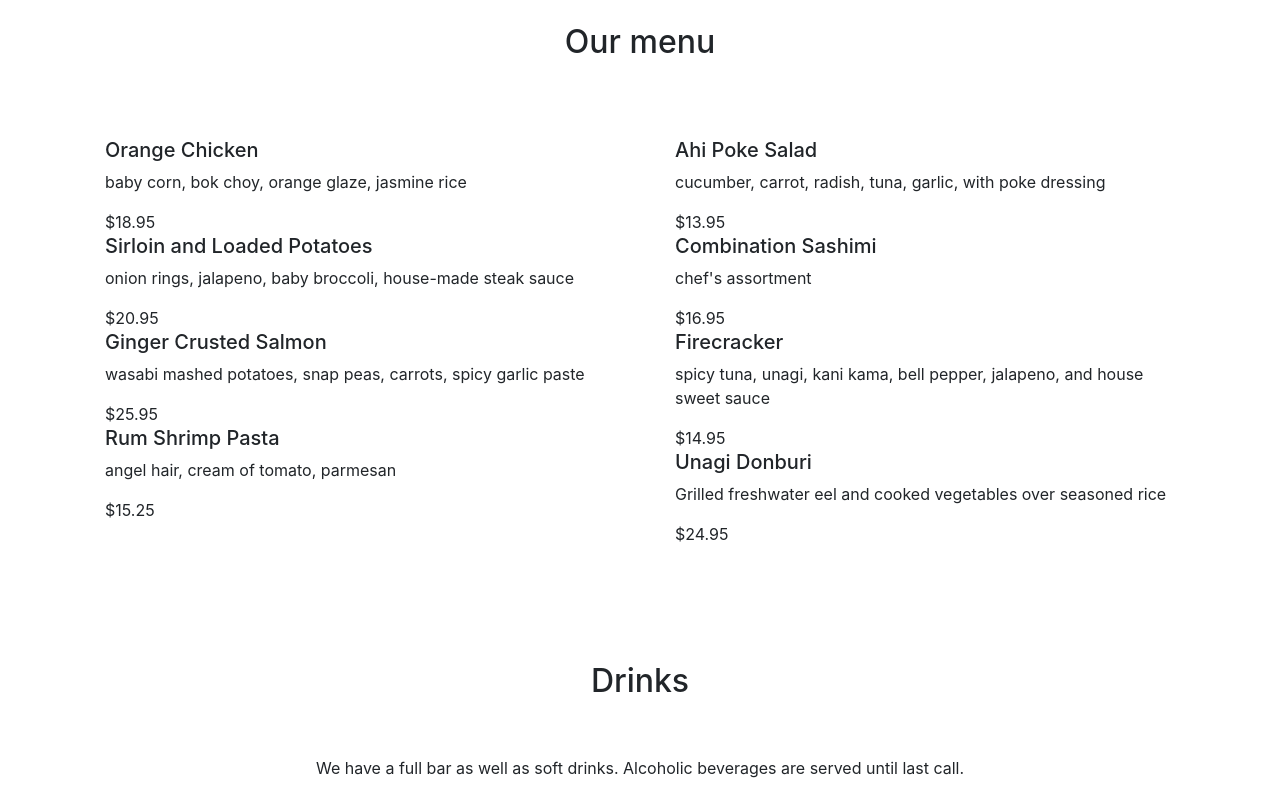
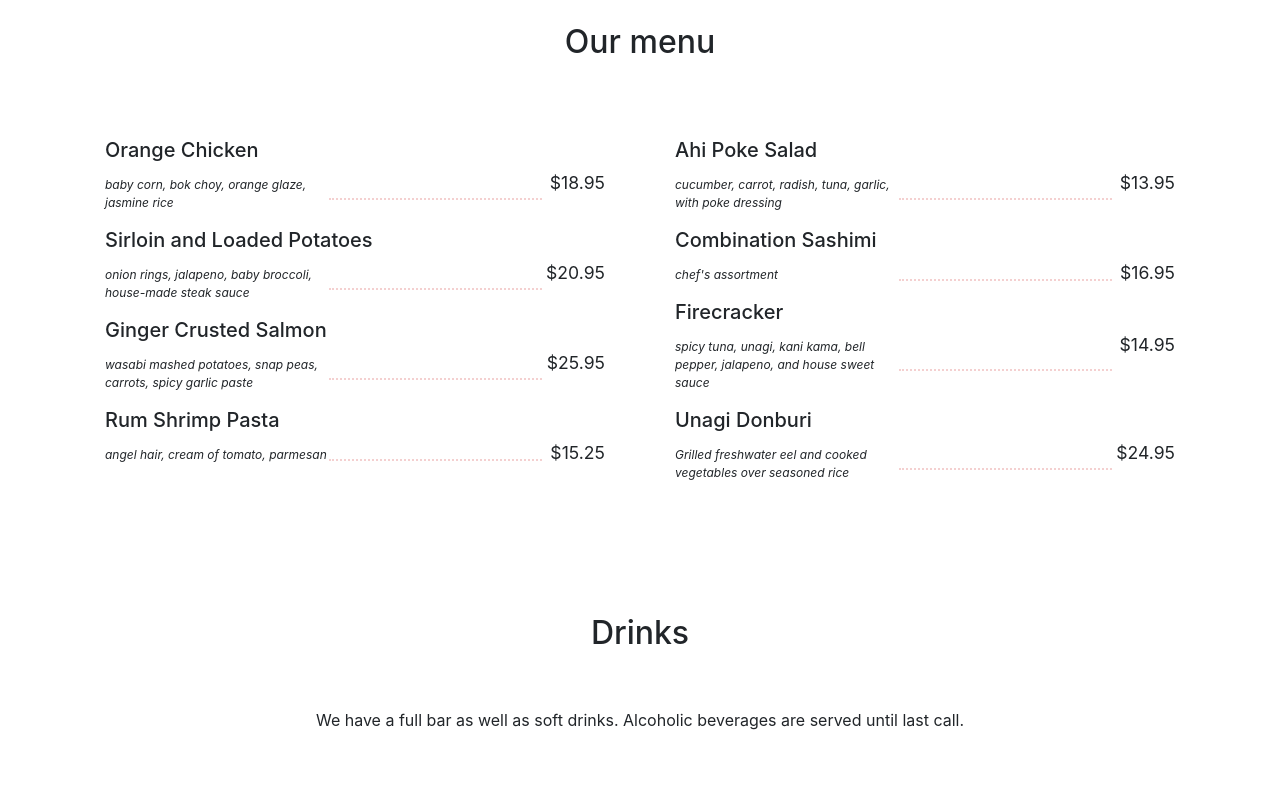
Before and after one commit to brtrduon/MERNproject1, a React app: page /menu in a window 1280 px wide. Shown: the part 840-1634 px from the top of the page. Built offline with nearby package versions, Linux system fonts and the light colour scheme.

Commit message:
added menu styling

```diff
--- a/src/assets/index.css
+++ b/src/assets/index.css
@@ -19,3 +19,32 @@
 #form {
   background-color: rgba(255, 255, 255, 0.7);
 }
+
+.menu-item p {
+	font-size: 0.75rem;
+	display: table-cell;
+	width: 14rem;
+	font-style: italic;
+}
+
+.menu-item .mi-meta {
+	display: table;
+	width: 100%;
+}
+
+.menu-item .menu-price {
+	display: table-cell;
+	text-align: right;
+	position: relative;
+	font-size: 1.1rem;
+}
+
+.menu-item .menu-price:after {
+	position: absolute;
+	content: "";
+	width: calc(100% - 63px);
+	left: 0;
+	top: 50%;
+	margin-top: -1px;
+	border-bottom: 2px dotted rgba(212, 68, 68, 0.25);
+}
--- a/src/components/Home.js
+++ b/src/components/Home.js
@@ -57,7 +57,7 @@ const Home = () => {
                 <h3 className='text-center'>2019</h3>
               </Card.Title>
               <Card.Text>
-                <p className='text-center'>Partnership with one of the state's top-rated chefs.</p>
+                <p className='text-center'>Partnership with one of California's top-rated chefs.</p>
               </Card.Text>
             </Card.Body>
           </Card>
@@ -75,7 +75,7 @@ const Home = () => {
                 <h4 className='text-center'>Lunch</h4>
               </Card.Title>
               <Card.Text>
-                <p className='text-center'>Eat fresh. Drink more. Live long. Stay warm.</p>
+                <p className='text-center'>Eat fresh. Drink more. Live long. Be happy.</p>
               </Card.Text>
             </Card.Body>
           </Card>
--- a/src/components/Menu.js
+++ b/src/components/Menu.js
@@ -21,32 +21,32 @@ const Menu = () => {
           <Card border='0'>
             <Card.Body>
               <Card.Text>
-                <div class="menu-item">
+                <div className="menu-item">
                   <h5>Orange Chicken</h5>
-                  <div class="mi-meta">
-                    <p>baby corn, bok choy, orange glaze, jasmine rice</p>
-                    <div class="menu-price">$18.95</div>
+                  <div className="mi-meta">
+                    <p className='pb-3'>baby corn, bok choy, orange glaze, jasmine rice</p>
+                    <div className="menu-price">$18.95</div>
                   </div>
                 </div>
-                <div class="menu-item">
+                <div className="menu-item">
                   <h5>Sirloin and Loaded Potatoes</h5>
-                  <div class="mi-meta">
-                    <p>onion rings, jalapeno, baby broccoli, house-made steak sauce</p>
-                    <div class="menu-price">$20.95</div>
+                  <div className="mi-meta">
+                    <p className='pb-3'>onion rings, jalapeno, baby broccoli, house-made steak sauce</p>
+                    <div className="menu-price">$20.95</div>
                   </div>
                 </div>
-                <div class="menu-item">
+                <div className="menu-item">
                   <h5>Ginger Crusted Salmon</h5>
-                  <div class="mi-meta">
-                    <p>wasabi mashed potatoes, snap peas, carrots, spicy garlic paste</p>
-                    <div class="menu-price">$25.95</div>
+                  <div className="mi-meta">
+                    <p className='pb-3'>wasabi mashed potatoes, snap peas, carrots, spicy garlic paste</p>
+                    <div className="menu-price">$25.95</div>
                   </div>
                 </div>
-                <div class="menu-item">
+                <div className="menu-item">
                   <h5>Rum Shrimp Pasta</h5>
-                  <div class="mi-meta">
-                    <p>angel hair, cream of tomato, parmesan</p>
-                    <div class="menu-price">$15.25</div>
+                  <div className="mi-meta">
+                    <p className='pb-3'>angel hair, cream of tomato, parmesan</p>
+                    <div className="menu-price">$15.25</div>
                   </div>
                 </div>
               </Card.Text>
@@ -55,32 +55,32 @@ const Menu = () => {
           <Card border='0'>
             <Card.Body>
               <Card.Text>
-                <div class="menu-item">
+                <div className="menu-item">
                   <h5>Ahi Poke Salad</h5>
-                  <div class="mi-meta">
-                    <p>cucumber, carrot, radish, tuna, garlic, with poke dressing</p>
-                    <div class="menu-price">$13.95</div>
+                  <div className="mi-meta">
+                    <p className='pb-3'>cucumber, carrot, radish, tuna, garlic, with poke dressing</p>
+                    <div className="menu-price">$13.95</div>
                   </div>
                 </div>
-                <div class="menu-item">
+                <div className="menu-item">
                   <h5>Combination Sashimi</h5>
-                  <div class="mi-meta">
-                    <p>chef's assortment</p>
-                    <div class="menu-price">$16.95</div>
+                  <div className="mi-meta">
+                    <p className='pb-3'>chef's assortment</p>
+                    <div className="menu-price">$16.95</div>
                   </div>
                 </div>
-                <div class="menu-item">
+                <div className="menu-item">
                   <h5>Firecracker</h5>
-                  <div class="mi-meta">
-                    <p>spicy tuna, unagi, kani kama, bell pepper, jalapeno, and house sweet sauce</p>
-                    <div class="menu-price">$14.95</div>
+                  <div className="mi-meta">
+                    <p className='pb-3'>spicy tuna, unagi, kani kama, bell pepper, jalapeno, and house sweet sauce</p>
+                    <div className="menu-price">$14.95</div>
                   </div>
                 </div>
-                <div class="menu-item">
+                <div className="menu-item">
                   <h5>Unagi Donburi</h5>
-                  <div class="mi-meta">
-                    <p>Grilled freshwater eel and cooked vegetables over seasoned rice</p>
-                    <div class="menu-price">$24.95</div>
+                  <div className="mi-meta">
+                    <p className='pb-3'>Grilled freshwater eel and cooked vegetables over seasoned rice</p>
+                    <div className="menu-price">$24.95</div>
                   </div>
                 </div>
               </Card.Text>
--- a/src/components/footer.js
+++ b/src/components/footer.js
@@ -14,7 +14,7 @@ const Footer = () => {
               <h6>About Us</h6>
             </Card.Title>
             <Card.Text>
-              <p id='p' className='small'>Jamie's Kitchen is located in the heart of Mountain View, specializing in Japanese-American cuisine.</p>
+              <p id='p' className='small'>Jamie's Kitchen is located in the heart of Mountain View, specializing in contemporary Japanese-American cuisine.</p>
             </Card.Text>
           </Card.Body>
         </Card>
```
